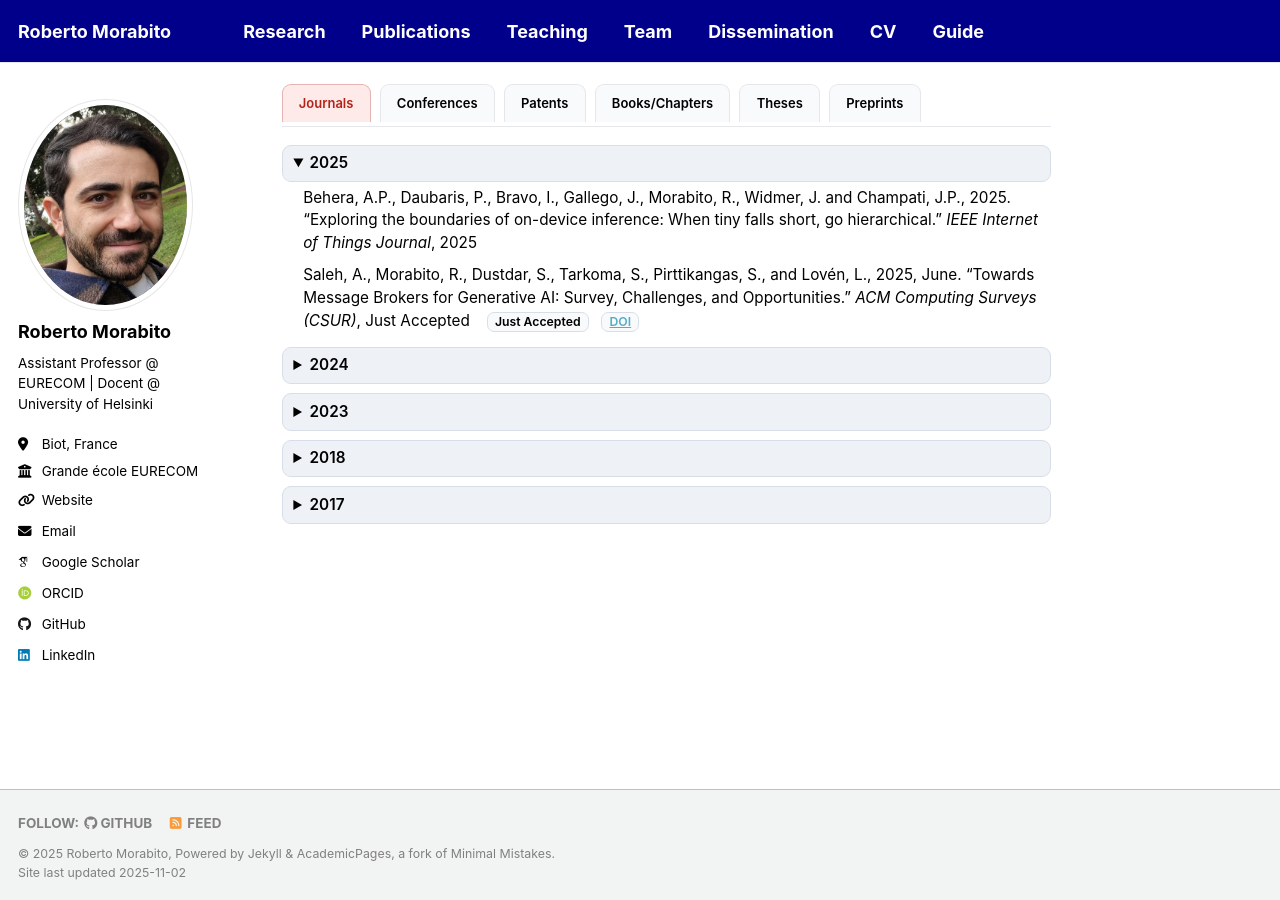
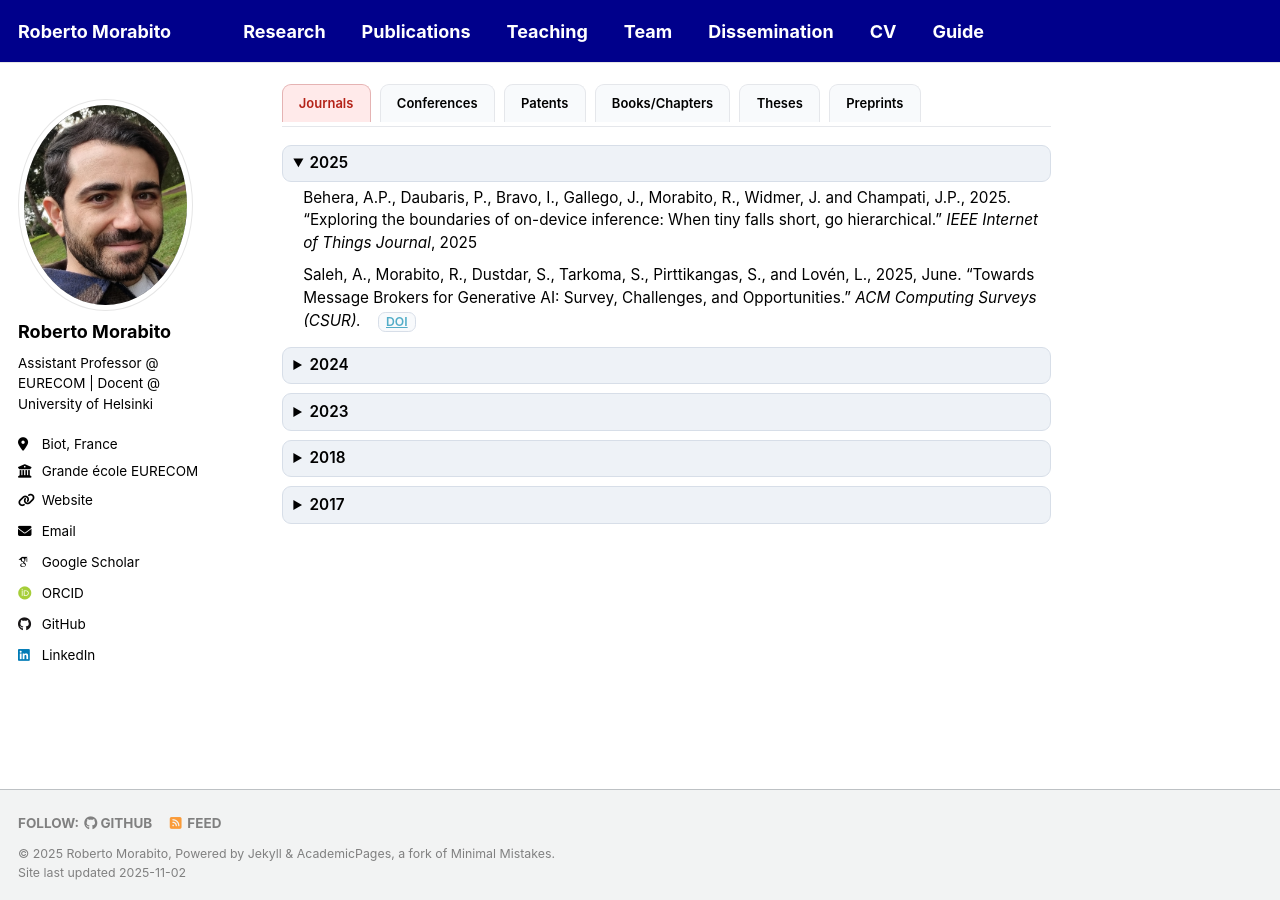
Before and after one commit to robertmora/robertmora.github.io, a Jekyll site: the page built from _pages/publications.html, in a window 1280 px wide and 900 px high, scrolled down 564 px. Built offline with Jekyll 4.4.1, drawn with Linux system fonts in a browser that asks for light colours; some web fonts are replaced; a script that is not in the unit is left out.

Commit message:
Update publications.html

```diff
--- a/_pages/publications.html
+++ b/_pages/publications.html
@@ -158,9 +158,8 @@ author_profile: true
         Behera, A.P., Daubaris, P., Bravo, I., Gallego, J., Morabito, R., Widmer, J. and Champati, J.P., 2025. “Exploring the boundaries of on-device inference: When tiny falls short, go hierarchical.” <span class="pub-venue">IEEE Internet of Things Journal</span>, 2025
       </div>
       <div class="pub-item">
-        Saleh, A., Morabito, R., Dustdar, S., Tarkoma, S., Pirttikangas, S., and Lovén, L., 2025, June. “Towards Message Brokers for Generative AI: Survey, Challenges, and Opportunities.” <span class="pub-venue">ACM Computing Surveys (CSUR)</span>, Just Accepted
+        Saleh, A., Morabito, R., Dustdar, S., Tarkoma, S., Pirttikangas, S., and Lovén, L., 2025, June. “Towards Message Brokers for Generative AI: Survey, Challenges, and Opportunities.” <span class="pub-venue">ACM Computing Surveys (CSUR).</span>
         <span class="pub-badges">
-          <span class="badge">Just Accepted</span>
           <span class="badge"><a href="https://doi.org/10.1145/3742891" target="_blank" rel="noopener">DOI</a></span>
         </span>
       </div>
```
